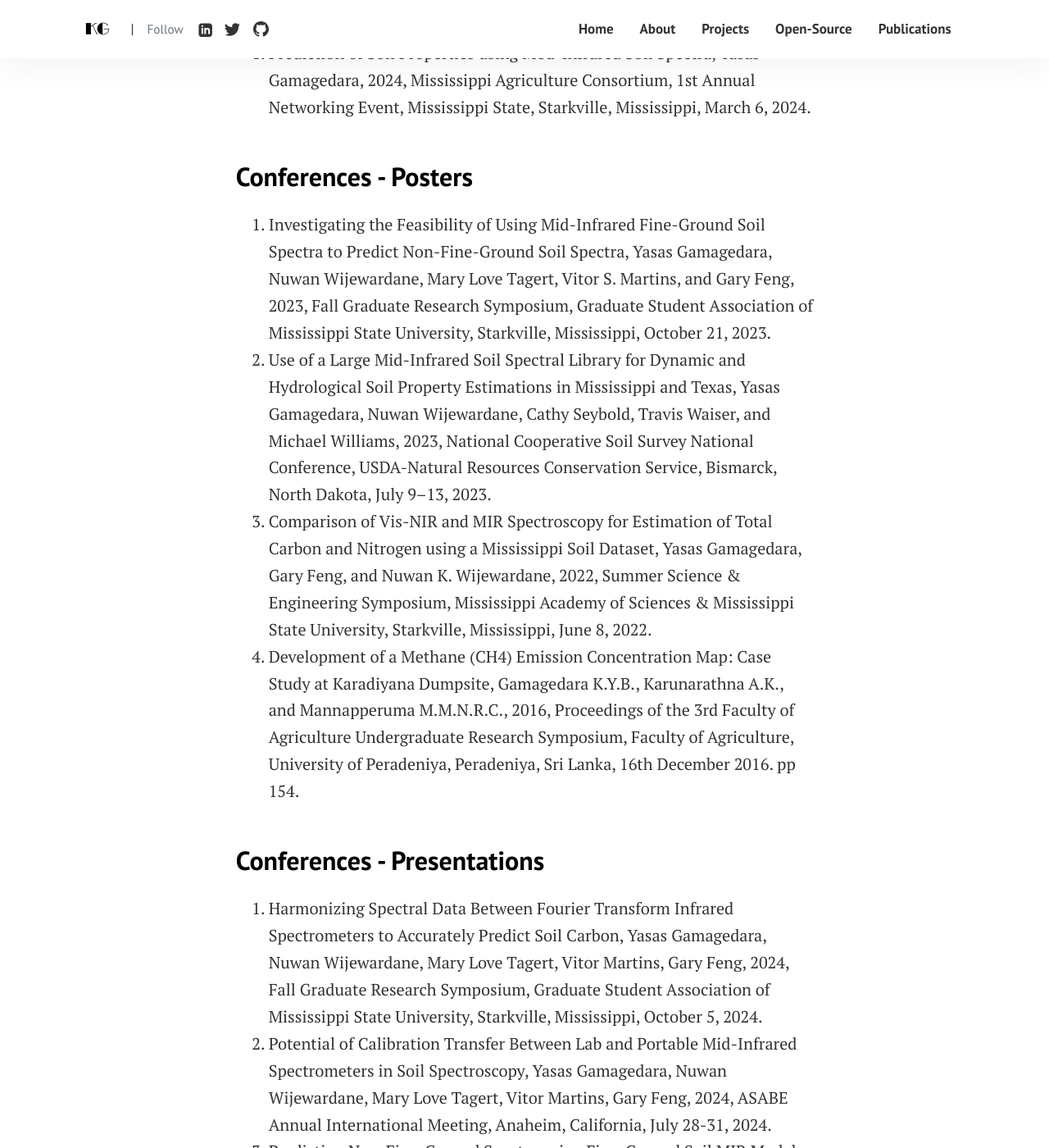
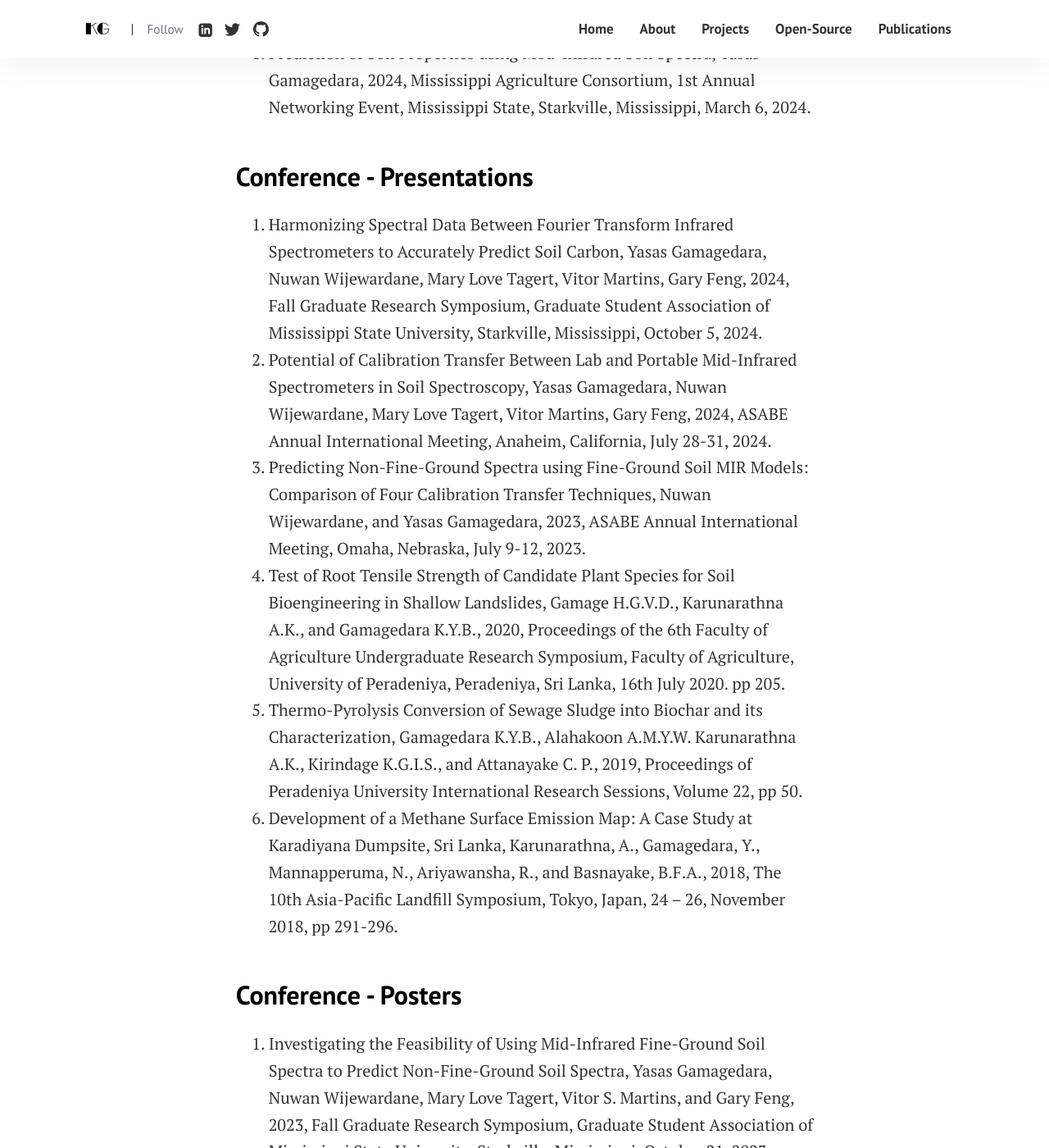
Before and after one commit to kanthsaz/kanthsaz.github.io, a Jekyll site: the page built from pages/publications.md, in a window 1280 px wide and 1400 px high, scrolled down 1333 px. Shown: the whole window at 82% size. Built offline with Jekyll 4.4.1, drawn with Linux system fonts in a browser that asks for light colours; some of the changed text lies outside the part shown.

Commit message:
Update publications.md

```diff
--- a/pages/publications.md
+++ b/pages/publications.md
@@ -20,18 +20,11 @@ For the most up-to-date version, please visit my [Google Scholar page](https://s
 4. Towards Sustainable Operation and Management of Centralized Composting in Sri Lanka, Anurudda Karunarathna, Thilini Rajapaksha, Yasas Gamagedara, Shenal Kaldera, and Nadeesha Vidanage, 2020, IGES Centre Collaborating with UNEP on Environmental Technologies (CCET). [Report](https://www.ccet.jp/publications/towards-sustainable-operation-and-management-centralized-composting-sri-lanka).{:target="_blank"}
 5. Mechanizing Water Lifting through Pumps: A Case Study in Sri Lanka, Aheeyar, M., Manthrithilake, H., Ranasinghe, C., Rengaraj, M., Gamagedara, Y., and Barron, J., 2019, International Water Management Institute (IWMI), 61p. (IWMI Working Paper 188). DOI: [10.5337/2019.206](https://www.iwmi.cgiar.org/publications/iwmi-working-papers/iwmi-working-paper-188/).{:target="_blank"}
 
-## Conferences - Three-minute thesis
+## Conference - Three-minute thesis
 
 1. Prediction of Soil Properties using Mod-Infrared Soil Spectra, Yasas Gamagedara, 2024, Mississippi Agriculture Consortium, 1st Annual Networking Event, Mississippi State, Starkville, Mississippi, March 6, 2024.
 
-## Conferences - Posters
-
-1. Investigating the Feasibility of Using Mid-Infrared Fine-Ground Soil Spectra to Predict Non-Fine-Ground Soil Spectra, Yasas Gamagedara, Nuwan Wijewardane, Mary Love Tagert, Vitor S. Martins, and Gary Feng, 2023, Fall Graduate Research Symposium, Graduate Student Association of Mississippi State University, Starkville, Mississippi, October 21, 2023.
-2. Use of a Large Mid-Infrared Soil Spectral Library for Dynamic and Hydrological Soil Property Estimations in Mississippi and Texas, Yasas Gamagedara, Nuwan Wijewardane, Cathy Seybold, Travis Waiser, and Michael Williams, 2023, National Cooperative Soil Survey National Conference, USDA-Natural Resources Conservation Service, Bismarck, North Dakota, July 9–13, 2023.
-3. Comparison of Vis-NIR and MIR Spectroscopy for Estimation of Total Carbon and Nitrogen using a Mississippi Soil Dataset, Yasas Gamagedara, Gary Feng, and Nuwan K. Wijewardane, 2022, Summer Science & Engineering Symposium, Mississippi Academy of Sciences & Mississippi State University, Starkville, Mississippi, June 8, 2022.
-4. Development of a Methane (CH4) Emission Concentration Map: Case Study at Karadiyana Dumpsite, Gamagedara K.Y.B., Karunarathna A.K., and Mannapperuma M.M.N.R.C., 2016, Proceedings of the 3rd Faculty of Agriculture Undergraduate Research Symposium, Faculty of Agriculture, University of Peradeniya, Peradeniya, Sri Lanka, 16th December 2016. pp 154.
-
-## Conferences - Presentations
+## Conference - Presentations
 
 1. Harmonizing Spectral Data Between Fourier Transform Infrared Spectrometers to Accurately Predict Soil Carbon, Yasas Gamagedara, Nuwan Wijewardane, Mary Love Tagert, Vitor Martins, Gary Feng, 2024, Fall Graduate Research Symposium, Graduate Student Association of Mississippi State University, Starkville, Mississippi, October 5, 2024.
 2. Potential of Calibration Transfer Between Lab and Portable Mid-Infrared Spectrometers in Soil Spectroscopy, Yasas Gamagedara, Nuwan Wijewardane, Mary Love Tagert, Vitor Martins, Gary Feng, 2024, ASABE Annual International Meeting, Anaheim, California, July 28-31, 2024.
@@ -39,3 +32,10 @@ For the most up-to-date version, please visit my [Google Scholar page](https://s
 4. Test of Root Tensile Strength of Candidate Plant Species for Soil Bioengineering in Shallow Landslides, Gamage H.G.V.D., Karunarathna A.K., and Gamagedara K.Y.B., 2020, Proceedings of the 6th Faculty of Agriculture Undergraduate Research Symposium, Faculty of Agriculture, University of Peradeniya, Peradeniya, Sri Lanka, 16th July 2020. pp 205.
 5. Thermo-Pyrolysis Conversion of Sewage Sludge into Biochar and its Characterization, Gamagedara K.Y.B., Alahakoon A.M.Y.W. Karunarathna A.K., Kirindage K.G.I.S., and Attanayake C. P., 2019, Proceedings of Peradeniya University International Research Sessions, Volume 22, pp 50.
 6. Development of a Methane Surface Emission Map: A Case Study at Karadiyana Dumpsite, Sri Lanka, Karunarathna, A., Gamagedara, Y., Mannapperuma, N., Ariyawansha, R., and Basnayake, B.F.A., 2018, The 10th Asia-Pacific Landfill Symposium, Tokyo, Japan, 24 – 26, November 2018, pp 291-296.
+
+## Conference - Posters
+
+1. Investigating the Feasibility of Using Mid-Infrared Fine-Ground Soil Spectra to Predict Non-Fine-Ground Soil Spectra, Yasas Gamagedara, Nuwan Wijewardane, Mary Love Tagert, Vitor S. Martins, and Gary Feng, 2023, Fall Graduate Research Symposium, Graduate Student Association of Mississippi State University, Starkville, Mississippi, October 21, 2023.
+2. Use of a Large Mid-Infrared Soil Spectral Library for Dynamic and Hydrological Soil Property Estimations in Mississippi and Texas, Yasas Gamagedara, Nuwan Wijewardane, Cathy Seybold, Travis Waiser, and Michael Williams, 2023, National Cooperative Soil Survey National Conference, USDA-Natural Resources Conservation Service, Bismarck, North Dakota, July 9–13, 2023.
+3. Comparison of Vis-NIR and MIR Spectroscopy for Estimation of Total Carbon and Nitrogen using a Mississippi Soil Dataset, Yasas Gamagedara, Gary Feng, and Nuwan K. Wijewardane, 2022, Summer Science & Engineering Symposium, Mississippi Academy of Sciences & Mississippi State University, Starkville, Mississippi, June 8, 2022.
+4. Development of a Methane (CH4) Emission Concentration Map: Case Study at Karadiyana Dumpsite, Gamagedara K.Y.B., Karunarathna A.K., and Mannapperuma M.M.N.R.C., 2016, Proceedings of the 3rd Faculty of Agriculture Undergraduate Research Symposium, Faculty of Agriculture, University of Peradeniya, Peradeniya, Sri Lanka, 16th December 2016. pp 154.
```
